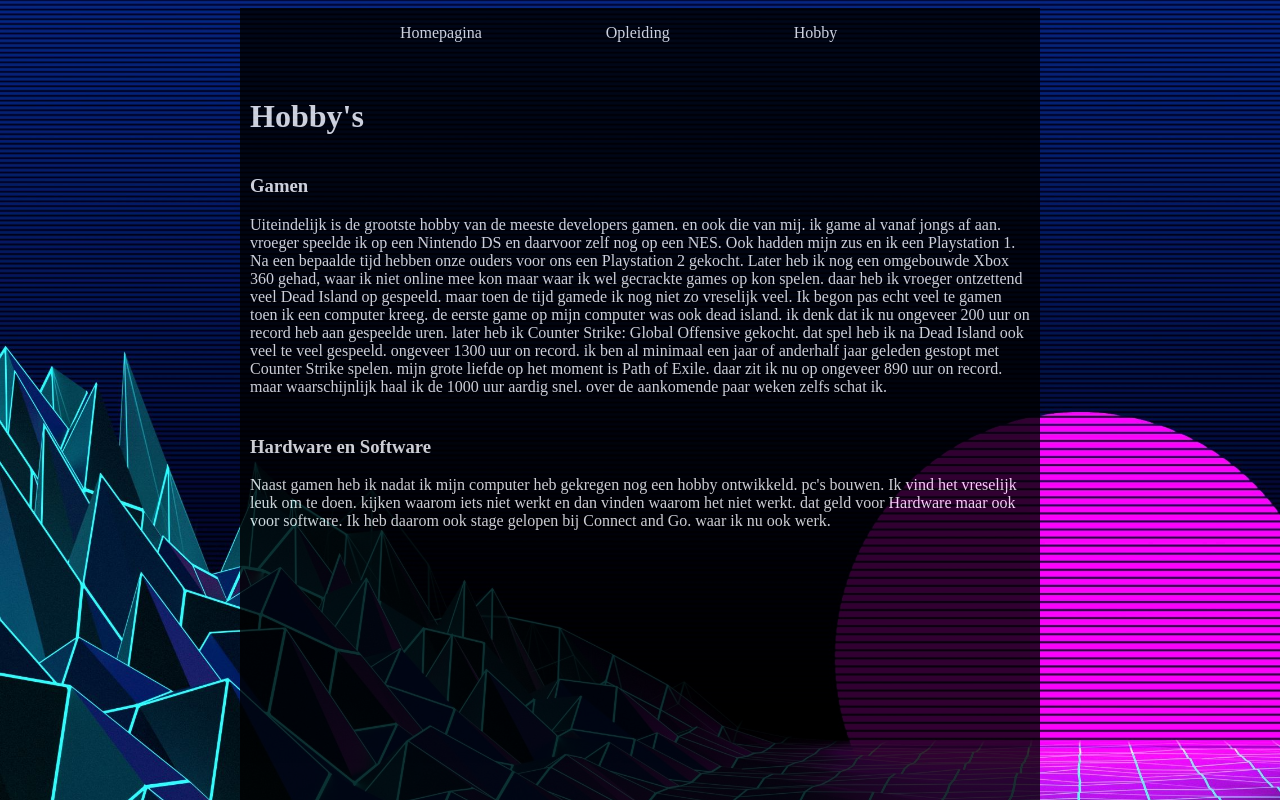
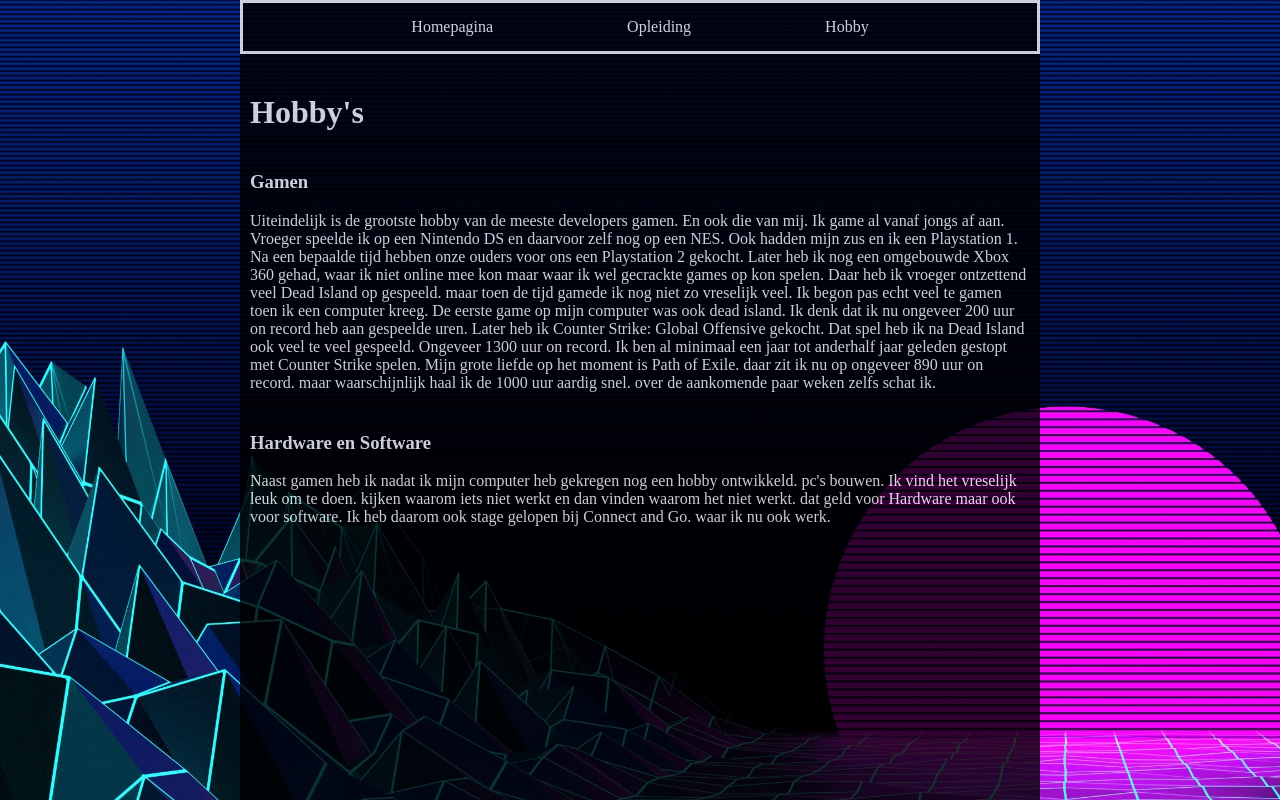
Before and after one commit to NickBikker/opdrachten-blok-2, a plain HTML site: page portfolio/hobby.html in a window 1280 px wide. Shown: the top 800 px of the page. Drawn offline with Linux system fonts and the light colour scheme.

Commit message:
changes in design
menu box veranderd

```diff
--- a/portfolio/hobby.html
+++ b/portfolio/hobby.html
@@ -1,5 +1,5 @@
 <!DOCTYPE html>
-<html lang="en">
+<html lang="nl">
 <head>
     <meta charset="UTF-8">
     <title>Hobby</title>
@@ -8,23 +8,23 @@
 <body>
 <div id="container">
     <ul id="list">
-        <a href="index.html">Homepagina</a>
-        <a href="opleiding.html">Opleiding</a>
-        <a href="hobby.html">Hobby</a>
+        <li><a href="index.html">Homepagina</a></li>
+        <li><a href="opleiding.html">Opleiding</a></li>
+        <li><a href="hobby.html">Hobby</a></li>
     </ul>
     <h1>Hobby's</h1>
     <h3>Gamen</h3>
-    <p>Uiteindelijk is de grootste hobby van de meeste developers gamen. en ook die van mij.
-    ik game al vanaf jongs af aan. vroeger speelde ik op een Nintendo DS en daarvoor zelf nog op een NES.
+    <p>Uiteindelijk is de grootste hobby van de meeste developers gamen. En ook die van mij.
+    Ik game al vanaf jongs af aan. Vroeger speelde ik op een Nintendo DS en daarvoor zelf nog op een NES.
     Ook hadden mijn zus en ik een Playstation 1.
     Na een bepaalde tijd hebben onze ouders voor ons een Playstation 2 gekocht.
     Later heb ik nog een omgebouwde Xbox 360 gehad, waar ik niet online mee kon maar waar ik wel gecrackte games op kon spelen.
-    daar heb ik vroeger ontzettend veel Dead Island op gespeeld. maar toen de tijd gamede ik nog niet zo vreselijk veel.
-    Ik begon pas echt veel te gamen toen ik een computer kreeg. de eerste game op mijn computer was ook dead island.
-    ik denk dat ik nu ongeveer 200 uur on record heb aan gespeelde uren. later heb ik Counter Strike: Global Offensive gekocht.
-    dat spel heb ik na Dead Island ook veel te veel gespeeld. ongeveer 1300 uur on record.
-    ik ben al minimaal een jaar of anderhalf jaar geleden gestopt met Counter Strike spelen.
-    mijn grote liefde op het moment is Path of Exile. daar zit ik nu op ongeveer 890 uur on record.
+    Daar heb ik vroeger ontzettend veel Dead Island op gespeeld. maar toen de tijd gamede ik nog niet zo vreselijk veel.
+    Ik begon pas echt veel te gamen toen ik een computer kreeg. De eerste game op mijn computer was ook dead island.
+    Ik denk dat ik nu ongeveer 200 uur on record heb aan gespeelde uren. Later heb ik Counter Strike: Global Offensive gekocht.
+    Dat spel heb ik na Dead Island ook veel te veel gespeeld. Ongeveer 1300 uur on record.
+    Ik ben al minimaal een jaar tot anderhalf jaar geleden gestopt met Counter Strike spelen.
+    Mijn grote liefde op het moment is Path of Exile. daar zit ik nu op ongeveer 890 uur on record.
     maar waarschijnlijk haal ik de 1000 uur aardig snel. over de aankomende paar weken zelfs schat ik.</p>
     <h3>Hardware en Software</h3>
     <p>Naast gamen heb ik nadat ik mijn computer heb gekregen nog een hobby ontwikkeld. pc's bouwen.
--- a/portfolio/styles.css
+++ b/portfolio/styles.css
@@ -2,6 +2,8 @@ body{
     background-image: url("image/background.jpg");
     background-repeat: no-repeat;
     background-size: cover;
+    margin: 0px;
+    padding: 0px;
 
 }
 
@@ -12,16 +14,14 @@ body{
     margin-right: auto;
     background-color: black;
     opacity: 0.8;
+
 }
 
-#list{
-    display: inline-block;
-}
 
 a{
     color: white;
     text-decoration: none;
-    margin-left: 120px;
+
 }
 
 h1{
@@ -41,3 +41,27 @@ p{
     color: white;
     margin: 10px;
 }
+
+#mij{
+    float: left;
+    width: 200px;
+    margin: 10px;
+    border: solid white;
+}
+
+li{
+    display: inline-block;
+    margin: 65px;
+    margin-top: 15px;
+    margin-bottom: 15px;
+
+
+}
+
+ul{
+    text-align: center;
+    border: solid white;
+    margin-top: 0px;
+    padding: 0px;
+
+}
```
Also changed, not shown: deel 1/index.html (+3 -3 lines), portfolio/index.html (+14 -6 lines), portfolio/opleiding.html (+4 -4 lines), 1 other file.
